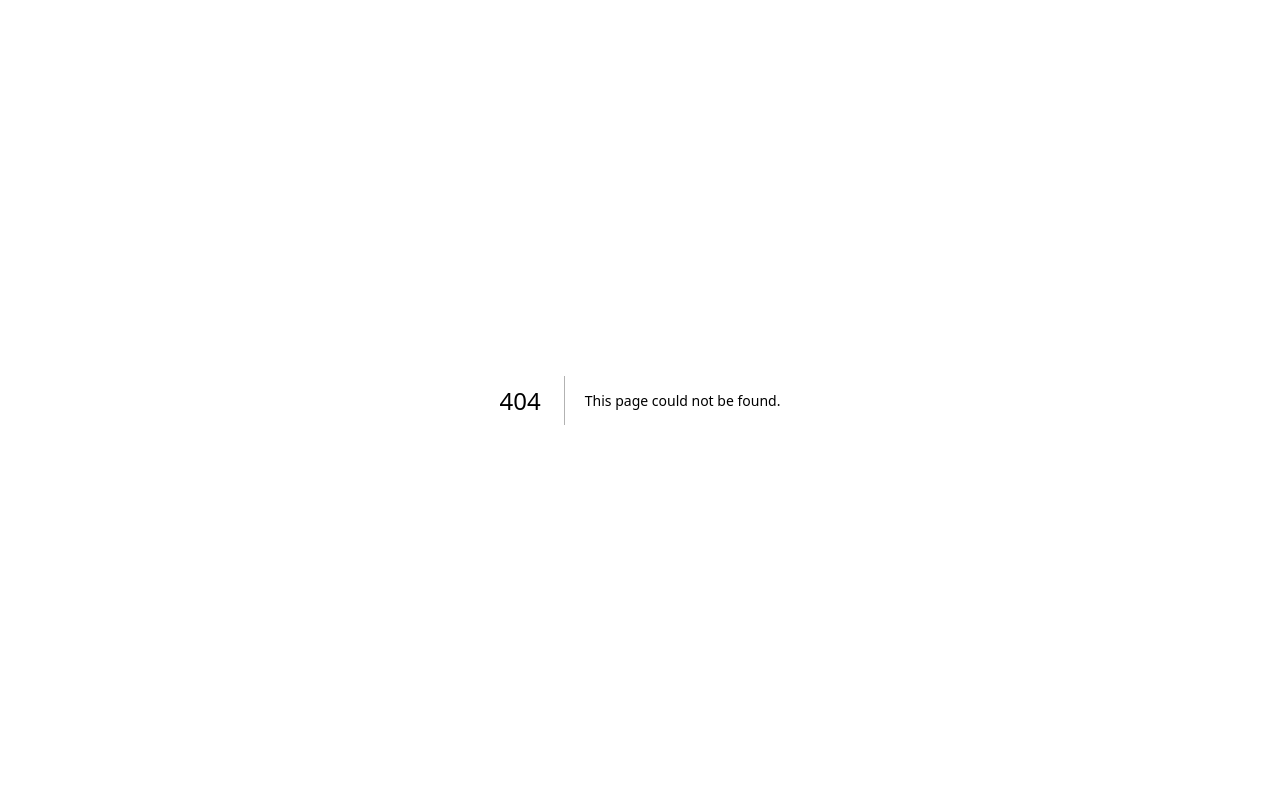
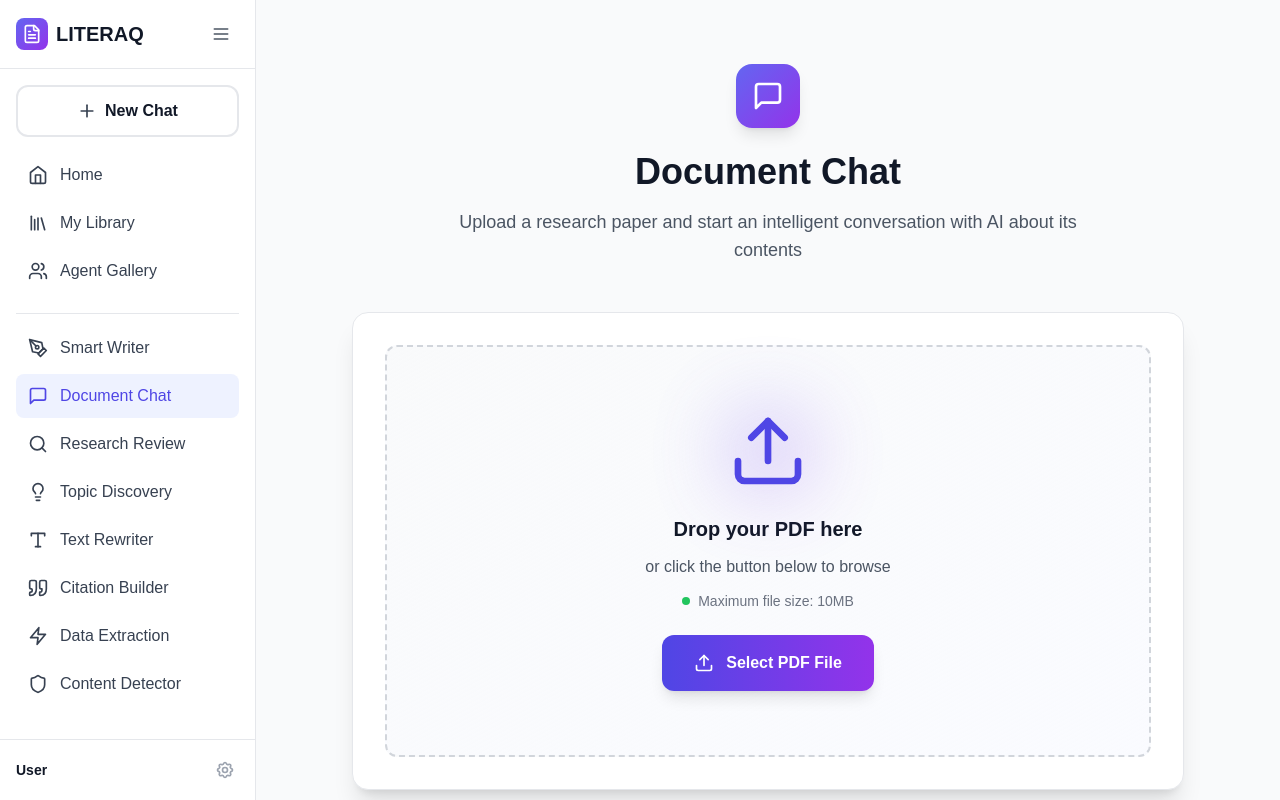
Before and after one commit to spartow/literaq, a Next.js app: page /chat in a window 1280 px wide. Before the commit this address had no page. Built offline with nearby package versions, Linux system fonts and the light colour scheme; no server answers.

Commit message:
Add dedicated Document Chat page with upload functionality

```diff
--- /dev/null
+++ b/src/app/chat/page.tsx
@@ -0,0 +1,199 @@
+'use client';
+
+import { useState } from 'react';
+import { useRouter } from 'next/navigation';
+import { Upload, FileText, Loader2, MessageSquare, Sparkles } from 'lucide-react';
+import { AppSidebar } from '@/components/app-sidebar';
+
+export default function DocumentChatPage() {
+  const router = useRouter();
+  const [isDragging, setIsDragging] = useState(false);
+  const [isUploading, setIsUploading] = useState(false);
+  const [error, setError] = useState<string | null>(null);
+
+  const handleFileUpload = async (file: File) => {
+    if (!file) return;
+
+    if (file.type !== 'application/pdf') {
+      setError('Please upload a PDF file');
+      return;
+    }
+
+    if (file.size > 10 * 1024 * 1024) {
+      setError('File size must be less than 10MB');
+      return;
+    }
+
+    setIsUploading(true);
+    setError(null);
+
+    try {
+      const formData = new FormData();
+      formData.append('file', file);
+
+      const response = await fetch('/api/papers/upload', {
+        method: 'POST',
+        body: formData,
+      });
+
+      const data = await response.json();
+
+      if (!response.ok) {
+        throw new Error(data.error || 'Failed to upload file');
+      }
+
+      // Navigate to paper page with chat
+      router.push(`/papers/${data.paperId}`);
+    } catch (err) {
+      setError(err instanceof Error ? err.message : 'Failed to upload file');
+      setIsUploading(false);
+    }
+  };
+
+  const handleDrop = (e: React.DragEvent) => {
+    e.preventDefault();
+    setIsDragging(false);
+
+    const file = e.dataTransfer.files[0];
+    if (file) {
+      handleFileUpload(file);
+    }
+  };
+
+  const handleDragOver = (e: React.DragEvent) => {
+    e.preventDefault();
+    setIsDragging(true);
+  };
+
+  const handleDragLeave = () => {
+    setIsDragging(false);
+  };
+
+  const handleFileInput = (e: React.ChangeEvent<HTMLInputElement>) => {
+    const file = e.target.files?.[0];
+    if (file) {
+      handleFileUpload(file);
+    }
+  };
+
+  return (
+    <div className="flex h-screen bg-gray-50">
+      <AppSidebar />
+
+      <main className="flex-1 overflow-y-auto">
+        <div className="max-w-4xl mx-auto px-8 py-16">
+          {/* Header */}
+          <div className="text-center mb-12">
+            <div className="inline-flex items-center justify-center w-16 h-16 bg-gradient-to-br from-indigo-500 to-purple-600 rounded-2xl mb-6 shadow-lg">
+              <MessageSquare className="w-8 h-8 text-white" />
+            </div>
+            <h1 className="text-4xl font-bold text-gray-900 mb-4">
+              Document Chat
+            </h1>
+            <p className="text-lg text-gray-600 max-w-2xl mx-auto">
+              Upload a research paper and start an intelligent conversation with AI about its contents
+            </p>
+          </div>
+
+          {/* Upload Area */}
+          <div className="bg-white rounded-2xl border border-gray-200 p-8 shadow-xl">
+            <div
+              onDrop={handleDrop}
+              onDragOver={handleDragOver}
+              onDragLeave={handleDragLeave}
+              className={`border-2 border-dashed rounded-xl p-16 text-center transition-all duration-300 ${
+                isDragging
+                  ? 'border-indigo-500 bg-indigo-50 scale-[1.02]'
+                  : 'border-gray-300 bg-gradient-to-br from-gray-50 to-indigo-50/30 hover:border-indigo-400'
+              }`}
+            >
+              {isUploading ? (
+                <div className="space-y-4">
+                  <Loader2 className="w-16 h-16 text-indigo-600 mx-auto animate-spin" />
+                  <div className="space-y-2">
+                    <p className="text-lg font-semibold text-gray-900">
+                      Processing your document...
+                    </p>
+                    <p className="text-sm text-gray-600">
+                      Extracting text, generating embeddings, and preparing for chat.
+                      This may take a minute.
+                    </p>
+                  </div>
+                </div>
+              ) : (
+                <div className="space-y-6">
+                  <div className="relative">
+                    <div className="absolute inset-0 bg-gradient-to-br from-indigo-500 to-purple-600 w-20 h-20 rounded-2xl blur-2xl opacity-30 mx-auto"></div>
+                    <Upload className="relative w-20 h-20 text-indigo-600 mx-auto" />
+                  </div>
+                  <div className="space-y-3">
+                    <p className="text-xl font-semibold text-gray-900">
+                      Drop your PDF here
+                    </p>
+                    <p className="text-base text-gray-600">
+                      or click the button below to browse
+                    </p>
+                    <div className="flex items-center justify-center gap-2 text-sm text-gray-500">
+                      <span className="inline-block w-2 h-2 bg-green-500 rounded-full"></span>
+                      Maximum file size: 10MB
+                    </div>
+                  </div>
+                  <label className="inline-block group">
+                    <input
+                      type="file"
+                      accept=".pdf"
+                      onChange={handleFileInput}
+                      className="hidden"
+                      disabled={isUploading}
+                    />
+                    <span className="inline-flex items-center gap-3 px-8 py-4 bg-gradient-to-r from-indigo-600 to-purple-600 text-white font-semibold rounded-xl hover:from-indigo-700 hover:to-purple-700 transition-all cursor-pointer shadow-lg hover:shadow-xl transform hover:-translate-y-0.5">
+                      <Upload className="w-5 h-5" />
+                      Select PDF File
+                    </span>
+                  </label>
+                </div>
+              )}
+            </div>
+
+            {error && (
+              <div className="mt-6 p-4 bg-red-50 border border-red-200 rounded-lg">
+                <p className="text-sm text-red-600 font-medium">{error}</p>
+              </div>
+            )}
+          </div>
+
+          {/* Features */}
+          <div className="grid md:grid-cols-3 gap-6 mt-12">
+            <div className="bg-white/80 backdrop-blur-sm rounded-xl border border-gray-200 p-6 text-center">
+              <div className="w-12 h-12 bg-indigo-100 rounded-xl flex items-center justify-center mx-auto mb-4">
+                <Sparkles className="w-6 h-6 text-indigo-600" />
+              </div>
+              <h3 className="font-semibold text-gray-900 mb-2">AI-Powered Analysis</h3>
+              <p className="text-sm text-gray-600">
+                Get instant insights and summaries from your research papers
+              </p>
+            </div>
+            <div className="bg-white/80 backdrop-blur-sm rounded-xl border border-gray-200 p-6 text-center">
+              <div className="w-12 h-12 bg-purple-100 rounded-xl flex items-center justify-center mx-auto mb-4">
+                <MessageSquare className="w-6 h-6 text-purple-600" />
+              </div>
+              <h3 className="font-semibold text-gray-900 mb-2">Natural Conversation</h3>
+              <p className="text-sm text-gray-600">
+                Ask questions in plain language and get precise answers
+              </p>
+            </div>
+            <div className="bg-white/80 backdrop-blur-sm rounded-xl border border-gray-200 p-6 text-center">
+              <div className="w-12 h-12 bg-blue-100 rounded-xl flex items-center justify-center mx-auto mb-4">
+                <FileText className="w-6 h-6 text-blue-600" />
+              </div>
+              <h3 className="font-semibold text-gray-900 mb-2">Citation Support</h3>
+              <p className="text-sm text-gray-600">
+                Get references to specific sections and page numbers
+              </p>
+            </div>
+          </div>
+        </div>
+      </main>
+    </div>
+  );
+}
--- a/src/components/app-sidebar.tsx
+++ b/src/components/app-sidebar.tsx
@@ -34,7 +34,7 @@ const mainNavItems: NavItem[] = [
 
 const aiToolsItems: NavItem[] = [
   { name: 'Smart Writer', href: '/write', icon: PenTool },
-  { name: 'Document Chat', href: '/', icon: MessageSquare },
+  { name: 'Document Chat', href: '/chat', icon: MessageSquare },
   { name: 'Research Review', href: '/assistant?tool=literature-review', icon: Search },
   { name: 'Topic Discovery', href: '/search', icon: Lightbulb },
   { name: 'Text Rewriter', href: '/assistant?tool=paraphrase', icon: Type },
```
